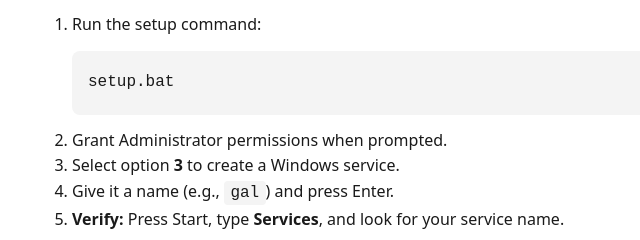
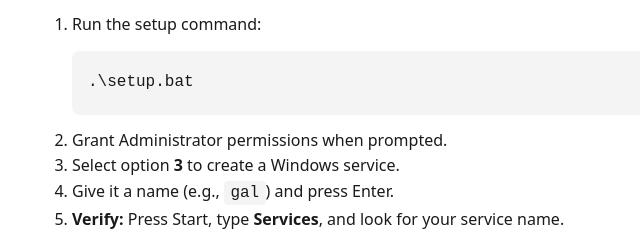
Before and after one commit to averlice/docs, a plain HTML site: page galacticord-windows/index.html in a window 1280 px wide. Shown: the part 1558-1798 px from the top of the page, 208-848 px from the left. Drawn offline with Linux system fonts and the light colour scheme.

Commit message:
once again, fixing some scripting errors

```diff
--- a/galacticord-windows/index.html
+++ b/galacticord-windows/index.html
@@ -123,7 +123,7 @@
         <p>Stop any running terminal process first.</p>
         <ol>
             <li>Run the setup command:
-                <pre><code>setup.bat</code><button class="copy-button" aria-label="Copy setup.bat command">Copy</button></pre>
+                <pre><code>.\setup.bat</code><button class="copy-button" aria-label="Copy setup.bat command">Copy</button></pre>
             </li>
             <li>Grant Administrator permissions when prompted.</li>
             <li>Select option <strong>3</strong> to create a Windows service.</li>
```
